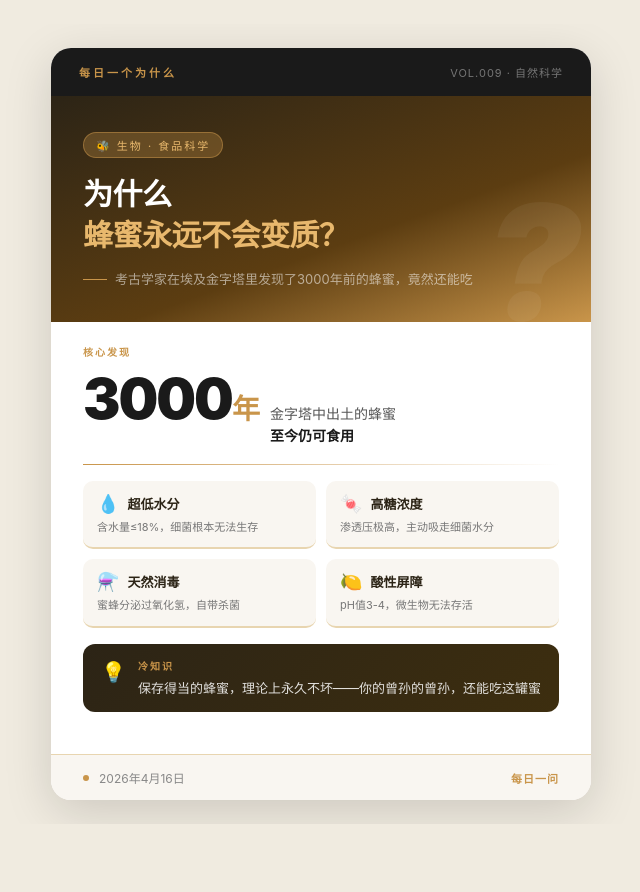
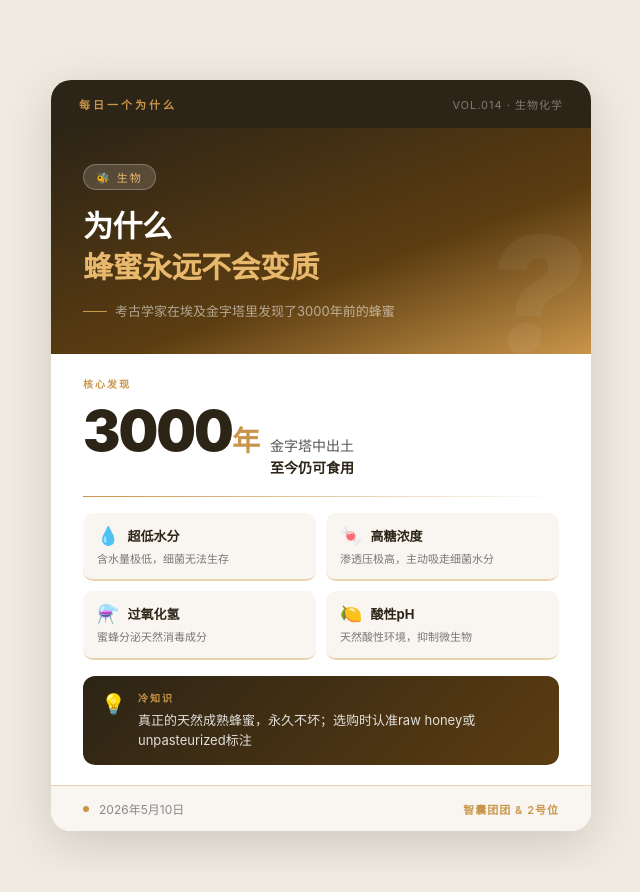
Before and after one commit to Wakaka-xi/daily-why-cards, a plain HTML site: page card_为什么蜂蜜永远不会变质_.html in a window 1280 px wide. Shown: the whole page, without its empty margins (319-959 px from the left). Before the commit the page ends 848 px from the top, so only its background shows below. Drawn offline with Linux system fonts and the light colour scheme.

Commit message:
Update card_为什么蜂蜜永远不会变质_.html

```diff
--- a/card_为什么蜂蜜永远不会变质_.html
+++ b/card_为什么蜂蜜永远不会变质_.html
@@ -11,21 +11,16 @@
       background: #F0EBE0;
       display: flex;
       justify-content: center;
-      padding: 24px;
+      padding: 40px;
       min-height: 100vh;
-      width: 100%;
+      min-width: 620px;
       overflow-x: hidden;
-    }
-    @media (max-width: 560px) {
-      html, body { padding: 12px; }
     }
 
     /* 3:4 卡片 宽540px，高度自适应 */
     .card {
       width: 540px;
-      max-width: 100%;
-      aspect-ratio: 3/4;
-      height: auto;
+      min-width: 540px;
       background: #fff;
       border-radius: 20px;
       box-shadow: 0 12px 48px rgba(0,0,0,0.15);
@@ -37,7 +32,7 @@
 
     /* ── 顶部栏 ── */
     .top-bar {
-      background: #1A1A1A;
+      background: #2C2416;
       padding: 16px 28px;
       display: flex;
       justify-content: space-between;
@@ -57,7 +52,7 @@
       letter-spacing: 1px;
     }
 
-    /* ── Hero 区：C位大标题 ── */
+    /* ── Hero 区 ── */
     .hero {
       background: linear-gradient(160deg, #2C2416 0%, #5C3D11 60%, #C9954A 100%);
       padding: 36px 32px 32px;
@@ -78,8 +73,8 @@
     }
     .hero-tag {
       display: inline-block;
-      background: rgba(201,149,74,0.3);
-      border: 1px solid rgba(201,149,74,0.5);
+      background: rgba(255,255,255,0.15);
+      border: 1px solid rgba(255,255,255,0.25);
       color: #E8B86D;
       font-size: 11px;
       letter-spacing: 2px;
@@ -138,7 +133,7 @@
     .fact-num {
       font-size: 56px;
       font-weight: 900;
-      color: #1A1A1A;
+      color: #2C2416;
       line-height: 1;
       letter-spacing: -2px;
     }
@@ -152,7 +147,7 @@
       line-height: 1.6;
     }
     .fact-caption strong {
-      color: #1A1A1A;
+      color: #2C2416;
       font-weight: 600;
     }
 
@@ -199,7 +194,7 @@
     /* ── 趣味冷知识 ── */
     .fun-fact {
       margin: 0 32px 20px;
-      background: linear-gradient(135deg, #2C2416, #3D2E0F);
+      background: linear-gradient(135deg, #2C2416, #5C3D11);
       border-radius: 12px;
       padding: 14px 18px;
       flex-shrink: 0;
@@ -265,20 +260,20 @@
 
     <div class="top-bar">
       <span class="series">每日一个为什么</span>
-      <span class="issue">VOL.009 · 自然科学</span>
+      <span class="issue">VOL.014 · 生物化学</span>
     </div>
 
     <div class="hero">
-      <div class="hero-tag">🐝 生物 · 食品科学</div>
-      <div class="hero-title">为什么<br><em>蜂蜜永远不会变质？</em></div>
-      <div class="hero-sub">考古学家在埃及金字塔里发现了3000年前的蜂蜜，竟然还能吃</div>
+      <div class="hero-tag">🐝 生物</div>
+      <div class="hero-title">为什么<br><em>蜂蜜永远不会变质</em></div>
+      <div class="hero-sub">考古学家在埃及金字塔里发现了3000年前的蜂蜜</div>
     </div>
 
     <div class="discovery">
       <div class="discovery-label">核心发现</div>
       <div class="discovery-fact">
         <div class="fact-num">3000<span>年</span></div>
-        <div class="fact-caption">金字塔中出土的蜂蜜<br><strong>至今仍可食用</strong></div>
+        <div class="fact-caption">金字塔中出土<br><strong>至今仍可食用</strong></div>
       </div>
     </div>
 
@@ -288,7 +283,7 @@
 
       <div class="mech-card">
         <div class="mech-top"><span class="mech-icon">💧</span><span class="mech-title">超低水分</span></div>
-        <div class="mech-text">含水量≤18%，细菌根本无法生存</div>
+        <div class="mech-text">含水量极低，细菌无法生存</div>
       </div>
 
       <div class="mech-card">
@@ -297,13 +292,13 @@
       </div>
 
       <div class="mech-card">
-        <div class="mech-top"><span class="mech-icon">⚗️</span><span class="mech-title">天然消毒</span></div>
-        <div class="mech-text">蜜蜂分泌过氧化氢，自带杀菌</div>
+        <div class="mech-top"><span class="mech-icon">⚗️</span><span class="mech-title">过氧化氢</span></div>
+        <div class="mech-text">蜜蜂分泌天然消毒成分</div>
       </div>
 
       <div class="mech-card">
-        <div class="mech-top"><span class="mech-icon">🍋</span><span class="mech-title">酸性屏障</span></div>
-        <div class="mech-text">pH值3-4，微生物无法存活</div>
+        <div class="mech-top"><span class="mech-icon">🍋</span><span class="mech-title">酸性pH</span></div>
+        <div class="mech-text">天然酸性环境，抑制微生物</div>
       </div>
     </div>
 
@@ -311,16 +306,16 @@
       <span class="fun-icon">💡</span>
       <div class="fun-content">
         <div class="fun-label">冷知识</div>
-        <div class="fun-text">保存得当的蜂蜜，理论上永久不坏——你的曾孙的曾孙，还能吃这罐蜜</div>
+        <div class="fun-text">真正的天然成熟蜂蜜，永久不坏；选购时认准raw honey或unpasteurized标注</div>
       </div>
     </div>
 
     <div class="footer">
       <div class="footer-left">
         <div class="footer-dot"></div>
-        <span class="footer-date">2026年4月16日</span>
+        <span class="footer-date">2026年5月10日</span>
       </div>
-      <div class="footer-right">每日一问</div>
+      <div class="footer-right">智囊团团 & 2号位</div>
     </div>
 
   </div>
```
